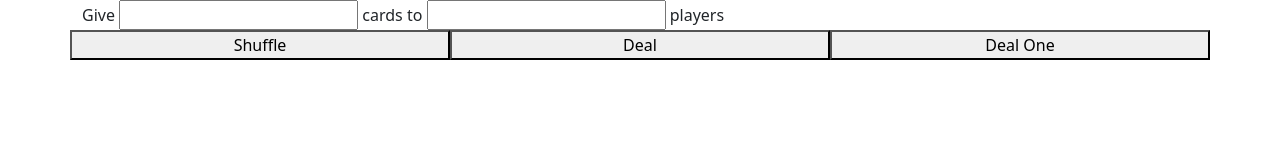
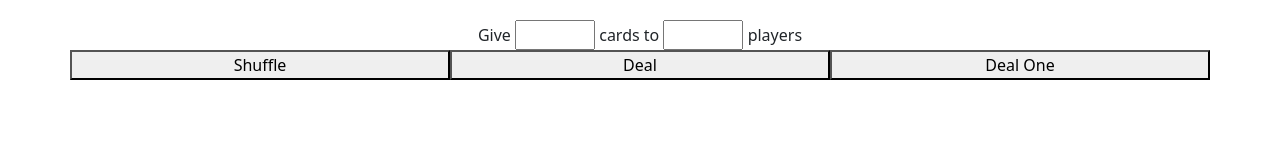
Before and after one commit to elast27/Deck-of-Cards, a website with bundled scripts: page index.html in a window 1280 px wide. Built offline with nearby package versions, Linux system fonts and the light colour scheme.

Commit message:
basic styling

```diff
--- a/style.css
+++ b/style.css
@@ -2,4 +2,15 @@
   border: 1px solid black;
   border-radius: 10px;
   text-align: center;
+  float: center;
+  padding-bottom: 10px;
 }
+
+input[type='number'] {
+  width: 80px;
+}
+
+html {
+  padding-top: 20px;
+  text-align: center;
+}
```
